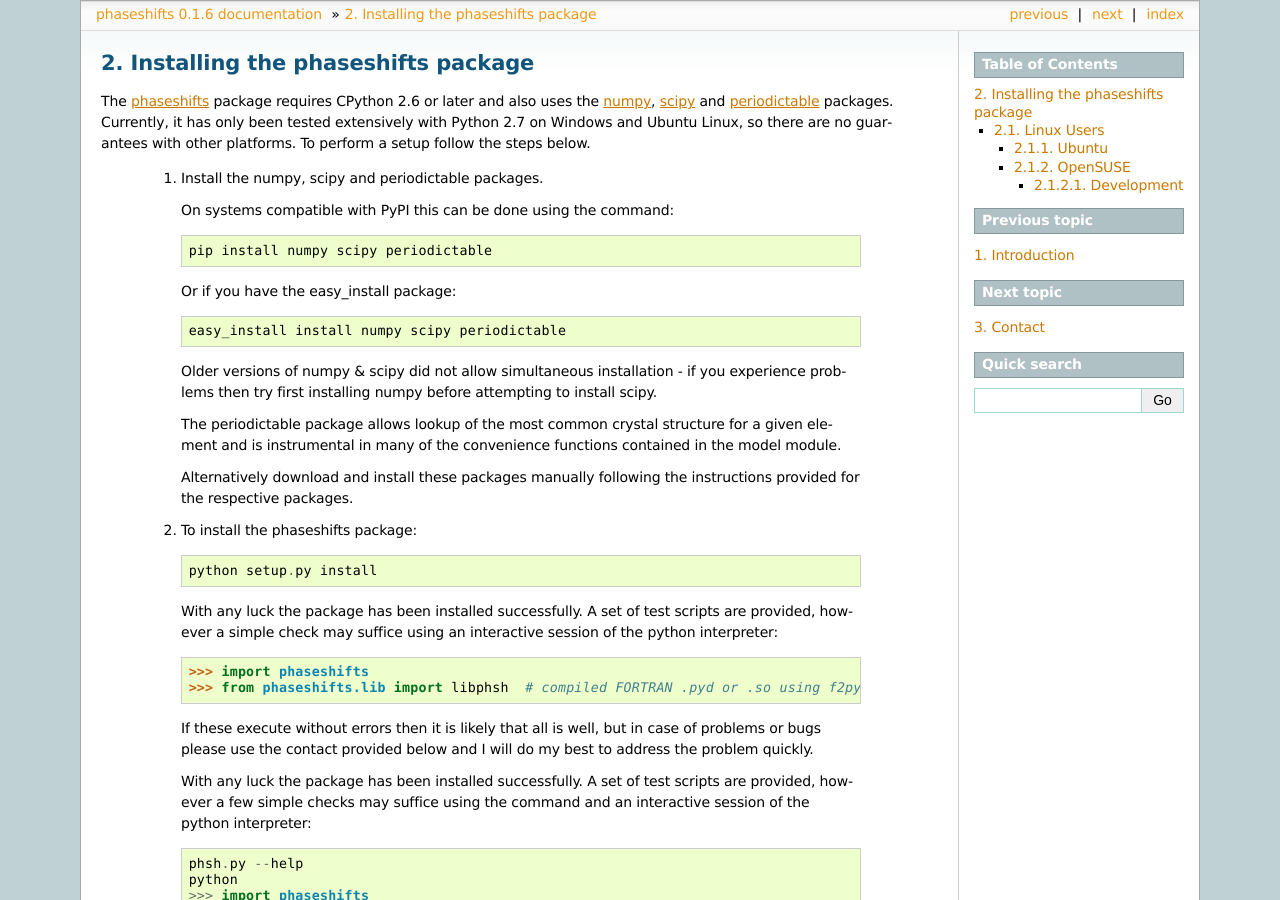
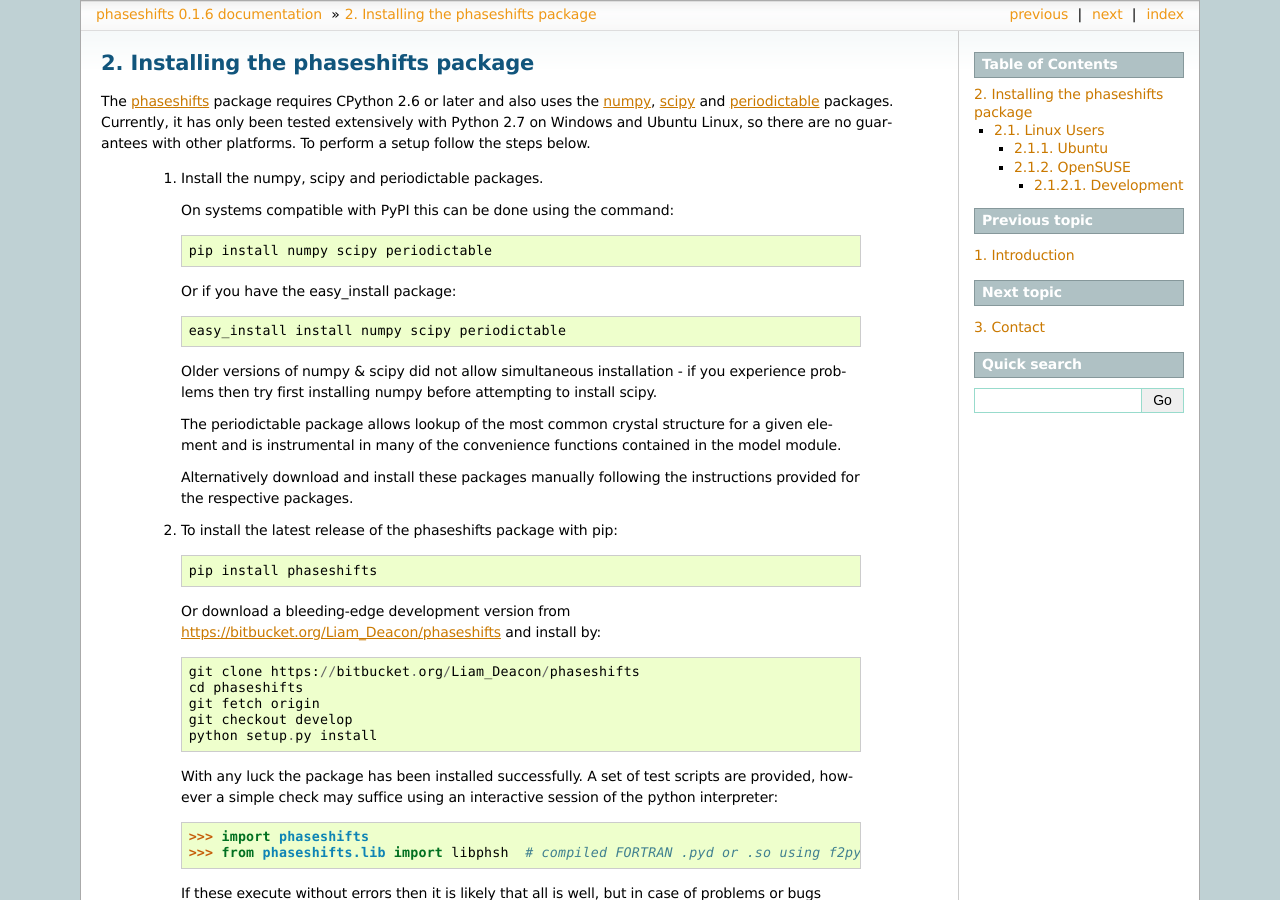
Before and after one commit to Liam-Deacon/phaseshifts, a Sphinx documentation site: the page built from phaseshifts/doc/installing_phaseshifts.rst, in a window 1280 px wide and 900 px high. Built offline with Sphinx 7.4.7, drawn with Linux system fonts in a browser that asks for light colours; formulas are drawn with MathJax 3.

Commit message:
Added development install instruction

```diff
--- a/phaseshifts/doc/installing_phaseshifts.rst
+++ b/phaseshifts/doc/installing_phaseshifts.rst
@@ -4,7 +4,7 @@
 Installing the phaseshifts package
 **********************************
 
-The `phaseshifts <http://https://pypi.python.org/pypi/phaseshifts/>`_ package
+The `phaseshifts <https://pypi.python.org/pypi/phaseshifts/>`_ package
 requires CPython 2.6 or later and also uses the `numpy
 <http://www.scipy.org/scipylib/download.html>`_, `scipy
 <http://www.scipy.org/scipylib/download.html>`_ and `periodictable
@@ -34,8 +34,17 @@ To perform a setup follow the steps below.
     Alternatively download and install these packages manually following the
     instructions provided for the respective packages.
 
- 2. To install the phaseshifts package::
+ 2. To install the latest release of the phaseshifts package with pip::
 
+      pip install phaseshifts
+
+    Or download a bleeding-edge development version from
+    `<https://bitbucket.org/Liam_Deacon/phaseshifts>`_ and install by::
+
+      git clone https://bitbucket.org/Liam_Deacon/phaseshifts
+      cd phaseshifts
+      git fetch origin
+      git checkout develop
       python setup.py install
 
     With any luck the package has been installed successfully. A set of test scripts
@@ -50,7 +59,8 @@ To perform a setup follow the steps below.
     address the problem quickly.
 
     With any luck the package has been installed successfully. A set of test scripts
-    are provided, however a few simple checks may suffice using the command and an interactive session of the python interpreter::
+    are provided, however a few simple checks may suffice using the command and an
+    interactive session of the python interpreter::
 
       phsh.py --help
       python
```
